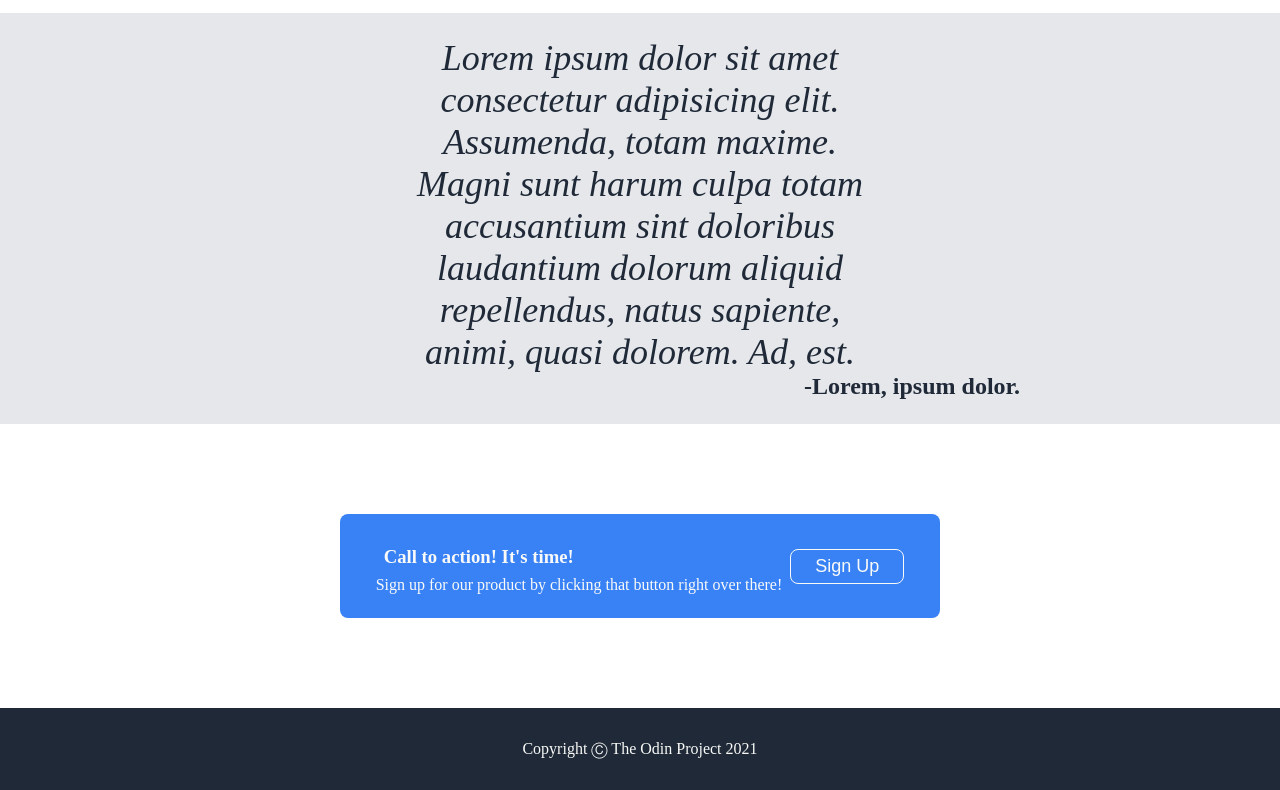
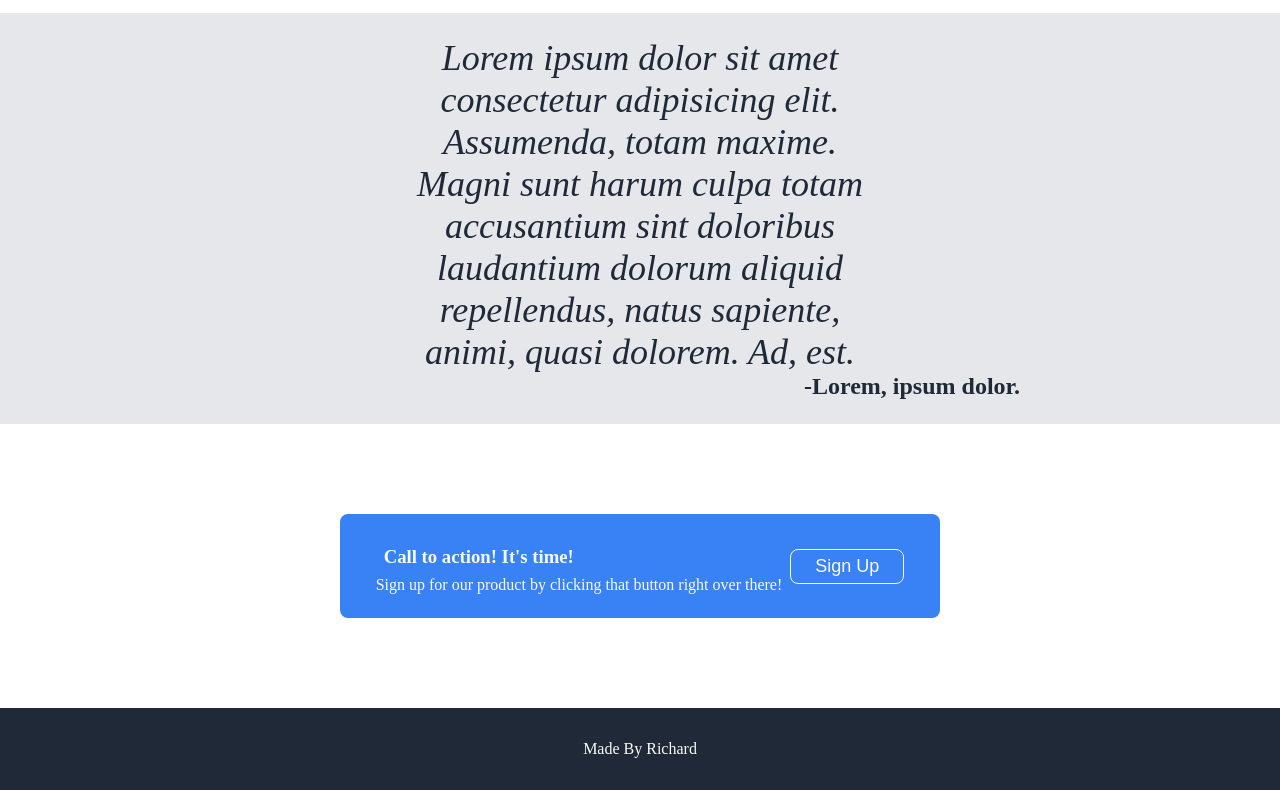
Before and after one commit to Richard-Cvbs/P.Landing-Page, a plain HTML site: page index.html in a window 1280 px wide. Shown: the part 772-1562 px from the top of the page. Drawn offline with Linux system fonts and the light colour scheme.

Commit message:
updr surc and Footer

```diff
--- a/index.html
+++ b/index.html
@@ -60,7 +60,7 @@
         </div>
     </div>
     <footer>
-        <div class="copyright-declaration">Copyright Ⓒ The Odin Project 2021</div>
+        <div class="copyright-declaration">Made By Richard</div>
     </footer>
 </body>
 </html>
```
Also changed, not shown: landing-p-1.png (renamed from img-reference/landing-p-1.png).
